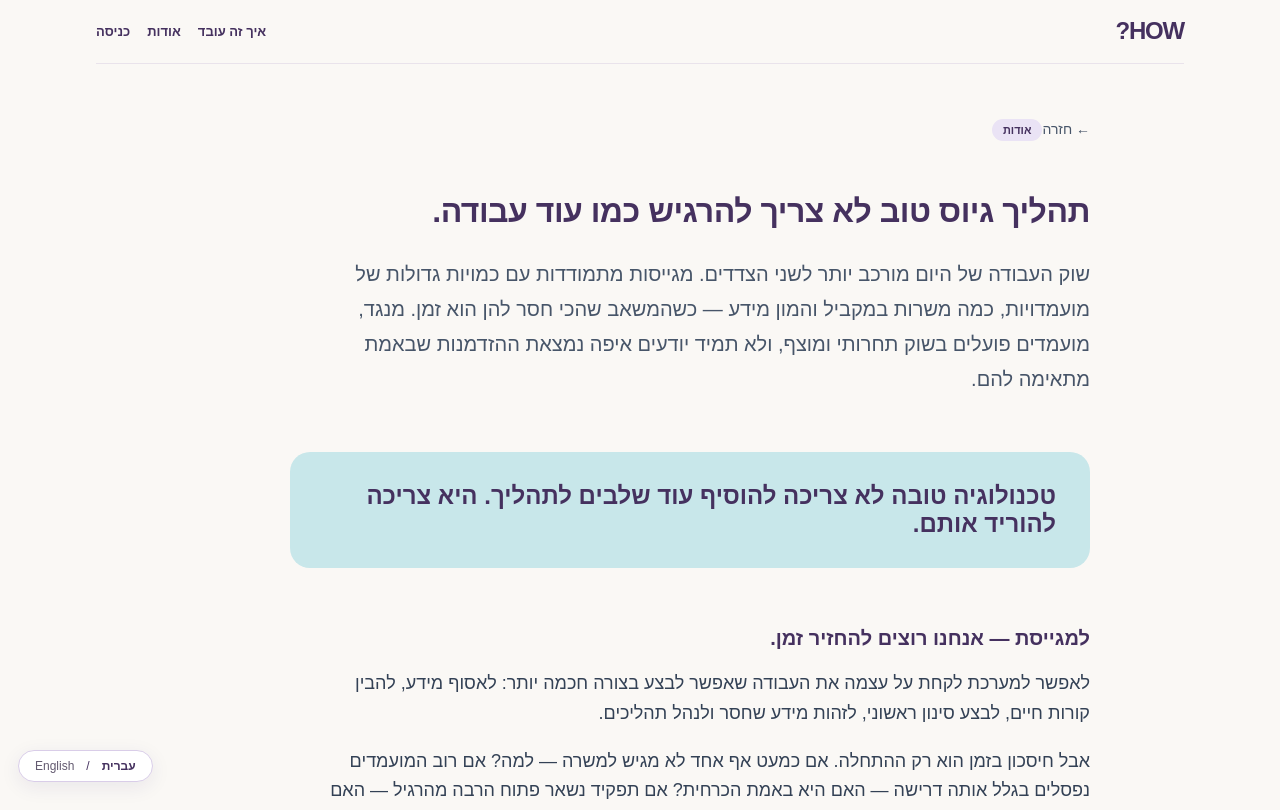
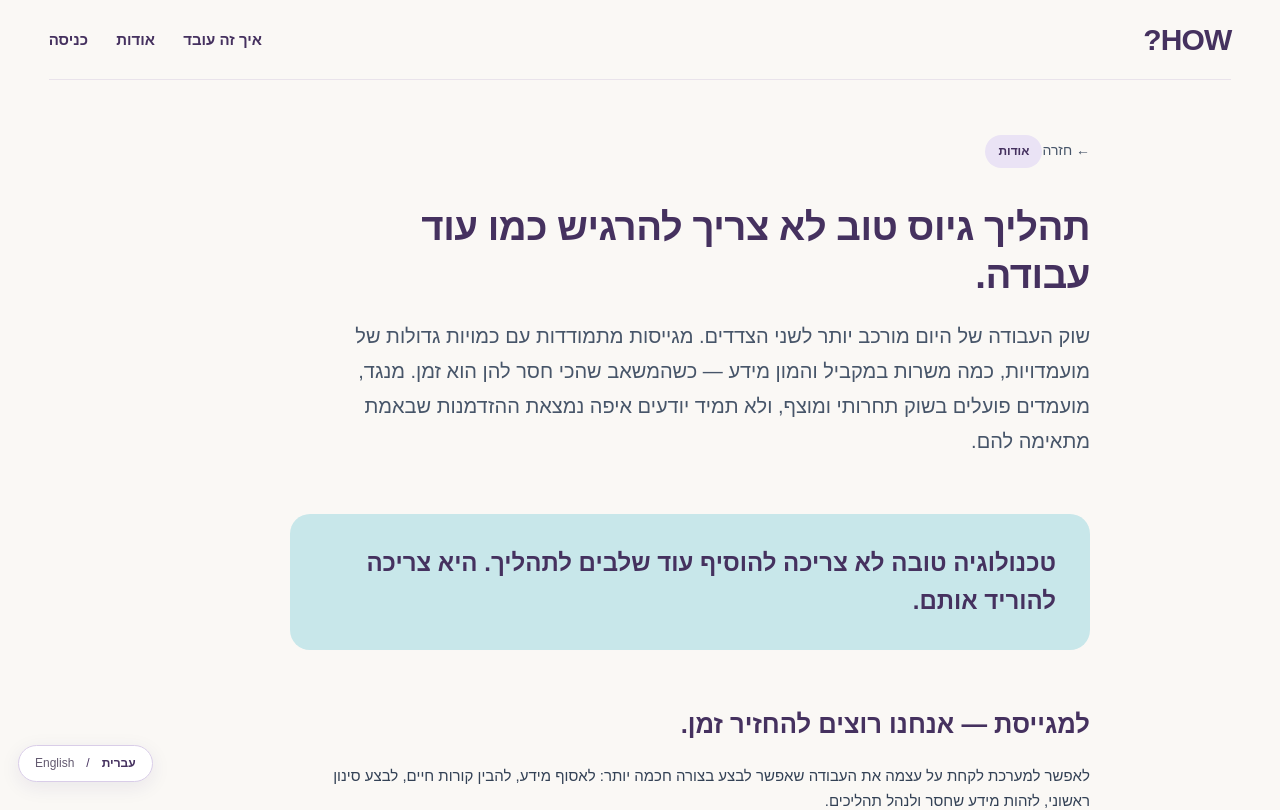
Before and after one commit to IritSel/recruitment-ai, a Next.js app: page /about in a window 1280 px wide. Shown: the top 810 px of the page. Built offline with nearby package versions, Linux system fonts and the light colour scheme.

Commit message:
Improve typography spacing and visual hierarchy across HOW application screens (#5)

```diff
--- a/app/globals.css
+++ b/app/globals.css
@@ -154,3 +154,62 @@ body{background:#FAF8F5;color:#45315F}
 .howPanelIcon.mint{background:#DAF3E9;color:#245D51}
 .howRecruiter .howActionPanel p{color:#635A70}
 @media(prefers-reduced-motion:reduce){.howSite .howChoice,.howRecruiterJob{transition:none}}
+
+
+/* HOW? 2026-10-25: complete application readability and layout refinement.
+   Applies only to app screens (.shell), not the marketing hero. */
+html{font-size:16px}
+body{font-size:15px;line-height:1.6}
+.shell:not(.howSite){max-width:1320px!important;padding-inline:clamp(20px,3.8vw,52px)!important}
+.shell .nav{min-height:80px!important;padding-block:14px;gap:22px}
+.shell .brand{font-size:30px!important;letter-spacing:-.9px}
+.shell .navlinks{gap:clamp(14px,2.2vw,30px)!important;font-size:15px!important;font-weight:650}
+.shell h1{font-size:clamp(31px,3vw,42px)!important;line-height:1.24!important;letter-spacing:-.5px;margin-block:14px}
+.shell h2{font-size:clamp(21px,2vw,27px)!important;line-height:1.3!important}
+.shell h3{font-size:clamp(17px,1.5vw,21px)!important;line-height:1.35!important}
+.shell .eyebrow{font-size:12px!important;padding:7px 13px!important}
+.shell p{font-size:15px;line-height:1.7}
+.shell small{line-height:1.55}
+.shell .choice,.shell .storyGrid article{border-radius:20px!important;padding:clamp(21px,2.2vw,28px)!important;box-shadow:0 7px 24px #45315F0B;margin-bottom:16px}
+.shell .button{font-size:14px!important;font-weight:750!important;min-height:44px!important;padding:11px 18px!important;border-radius:12px!important}
+.shell input:not([type="checkbox"]):not([type="radio"]):not([type="file"]),.shell select,.shell textarea{font-size:15px!important;min-height:44px!important;padding:11px 14px!important;border-radius:12px!important}
+.shell button:not(.button){font-family:inherit;border-radius:11px}
+.shell button:not(.button):not(:disabled):hover{filter:brightness(.97)}
+.shell table{font-size:14px}
+.shell th,.shell td{padding:13px 15px!important;vertical-align:middle}
+.shell .storyGrid{gap:18px}
+.shell .backLink{font-size:14px}
+.shell a:not(.button):focus-visible,.shell button:focus-visible{outline:3px solid #B6A2CB;outline-offset:2px}
+.howRecruiter .howRecruiterNav{min-height:80px!important}
+.howRecruiter .brand{font-size:32px!important}
+.howRecruiterContent{padding:34px 0 70px!important}
+.howRecruiterHeading{margin-bottom:25px!important;gap:20px}
+.howRecruiterHeading h1{font-size:clamp(32px,3vw,42px)!important;margin:13px 0 7px!important}
+.howRecruiterHeading p{font-size:16px!important}
+.howRecruiterHeading .button{font-size:15px!important;min-width:165px}
+.howRecruiterStats{gap:18px!important;margin-bottom:33px!important}
+.howRecruiterStats>div{border-radius:19px!important;padding:20px 24px!important;min-height:136px}
+.howRecruiterStats span{font-size:15px!important}
+.howRecruiterStats strong{font-size:40px!important;line-height:1.25!important}
+.howRecruiterStats small{font-size:13px!important;color:#635A70}
+.howRecruiterSectionTitle{margin-bottom:17px!important}
+.howRecruiterSectionTitle h2{font-size:25px!important}
+.howRecruiterSectionTitle p{font-size:13px!important}
+.howRecruiterSectionTitle>a{font-size:14px!important}
+.howRecruiterJobGrid{gap:18px!important}
+.howRecruiterJob{border-radius:20px!important;padding:22px!important;min-height:230px}
+.howRecruiterJob h3{font-size:21px!important;margin:17px 0!important}
+.howRecruiterJobMetrics{padding:16px 0!important}
+.howRecruiterJobMetrics span{font-size:12px!important;line-height:1.4}
+.howRecruiterJobMetrics strong{font-size:26px!important}
+.howJobView{font-size:14px!important;padding-top:15px!important}
+.howRecruiterBottom{gap:18px!important;margin-top:25px!important}
+.howRecruiter .howActionPanel{border-radius:20px!important;padding:23px!important;min-height:150px!important}
+.howRecruiter .howActionPanel h2{font-size:21px!important}
+.howRecruiter .howActionPanel p{font-size:14px!important}
+.howRecruiter .howActionPanel a{font-size:14px!important}
+.howPanelIcon{width:44px!important;height:44px!important}
+.howRecruiter .choice{margin-block:25px!important}
+.howRecruiter .choice h2{font-size:23px!important}
+@media(max-width:950px){.howRecruiterJobGrid{grid-template-columns:repeat(2,minmax(0,1fr))!important}.howRecruiterBottom{grid-template-columns:1fr!important}.shell .navlinks{gap:12px!important}}
+@media(max-width:700px){.shell:not(.howSite){padding-inline:18px!important}.shell .nav{min-height:70px!important}.shell .navlinks{width:100%;font-size:13px!important;gap:10px!important}.shell h1{font-size:30px!important}.shell h2{font-size:22px!important}.shell .choice{padding:18px!important}.howRecruiterHeading{flex-direction:column;align-items:stretch}.howRecruiterStats{gap:9px!important}.howRecruiterStats>div{min-height:105px;padding:12px!important}.howRecruiterStats span{font-size:12px!important}.howRecruiterStats strong{font-size:29px!important}.howRecruiterStats small{font-size:10px!important}.howRecruiterJobGrid{grid-template-columns:1fr!important}.howRecruiterJob{min-height:0;padding:19px!important}.howRecruiterJobMetrics strong{font-size:24px!important}.howRecruiter .howActionPanel{padding:18px!important}}
```
